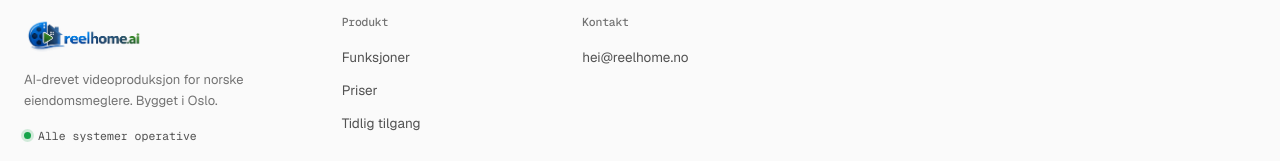
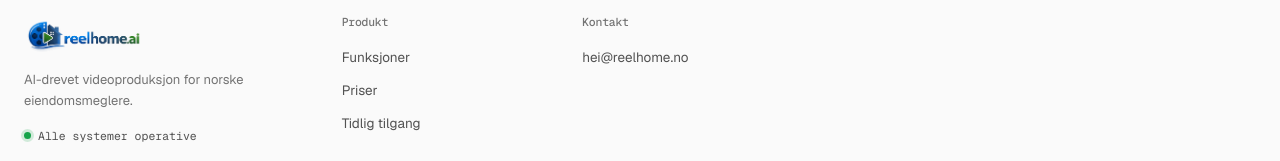
Before and after one commit to Wackazakka/boligforge, a Next.js app: page / in a window 1280 px wide. Shown: the part 6588-6749 px from the top of the page. Built offline with nearby package versions, Linux system fonts and the light colour scheme.

Commit message:
Remove 'Bygget i Oslo' from footer tagline
Co-Authored-By: Claude Sonnet 4.6 <noreply@anthropic.com>

```diff
--- a/app/page.tsx
+++ b/app/page.tsx
@@ -460,7 +460,7 @@ export default function Home() {
                 { /* eslint-disable-next-line @next/next/no-img-element */ }
                 <img src="/logo.png?v=1" alt="ReelHome" style={{ height: '40px', width: 'auto' }} />
               </a>
-              <p>AI-drevet videoproduksjon for norske eiendomsmeglere. Bygget i Oslo.</p>
+              <p>AI-drevet videoproduksjon for norske eiendomsmeglere.</p>
               <div className="foot-status"><span className="dot" />Alle systemer operative</div>
             </div>
             <div>
```
